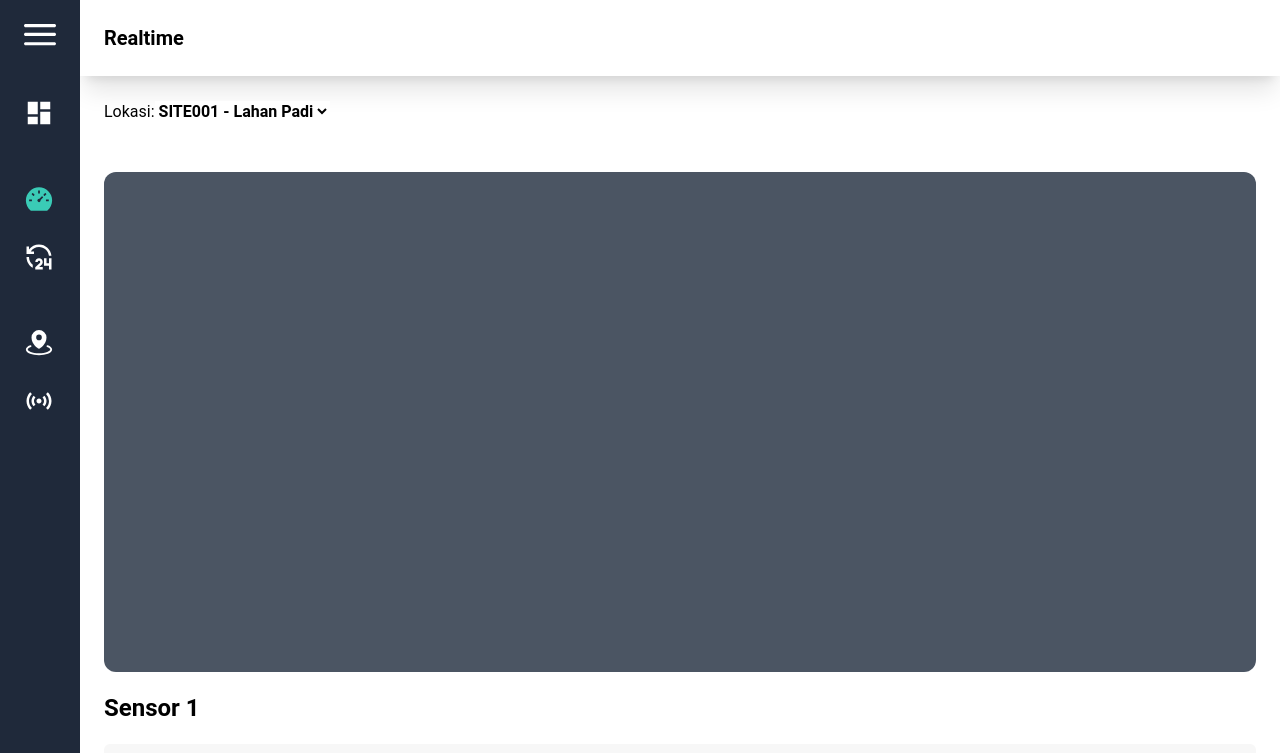
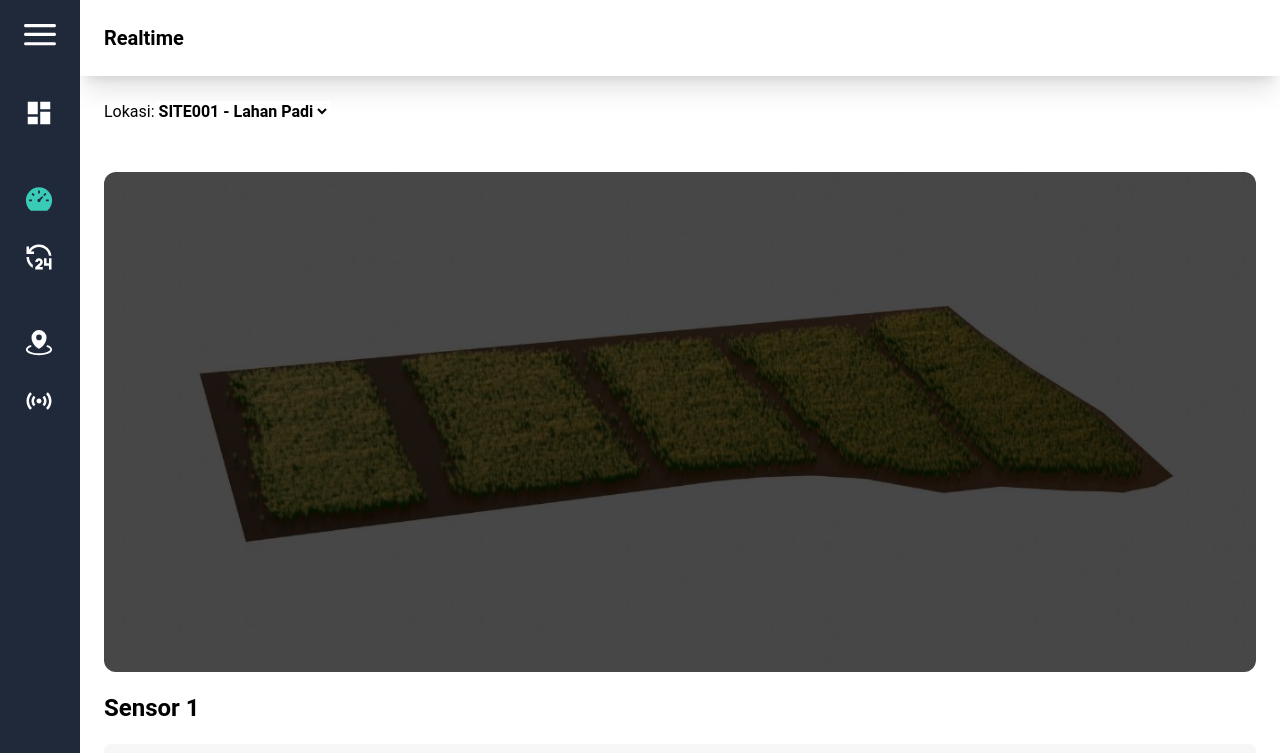
Before and after one commit to shalmanrafli30/agrosmart-system, a Next.js app: page /realtime in a window 1280 px wide. Shown: the top 753 px of the page. Built offline with nearby package versions, Linux system fonts and the light colour scheme.

Commit message:
add lahan image

```diff
--- a/src/app/page.tsx
+++ b/src/app/page.tsx
@@ -30,7 +30,9 @@ export default function HomePage() {
   return (
     <div className="p-6">
       <div className="flex gap-2">
-        <div className="bg-gray-600 flex-grow-[3] h-[500px] rounded-xl w-1/2"></div>
+        <div className="bg-gray-600 flex-grow-[3] h-[500px] rounded-xl w-1/2 overflow-hidden">
+          <img src="/assets/img/Lahan.jpg" alt="gambar lahan" className="object-cover object-center w-full h-full"/>
+        </div>
         <div className="flex-grow">
           <div className="flex flex-col gap-y-2">
             {/* Tanaman & Umur Tanam - SECTION 1 */}
--- a/src/app/realtime/page.tsx
+++ b/src/app/realtime/page.tsx
@@ -68,8 +68,8 @@ export const data = [
 export default function Realtime() {
     return (
         <div className="p-6">
-            <div className="bg-gray-600 flex-grow-[3] h-[500px] rounded-xl max-w-screen-2xl">
-                {/* You can add more UI elements here if needed */}
+            <div className="bg-gray-600 flex-grow-[3] h-[500px] rounded-xl max-w-screen-2xl overflow-hidden">
+                <img src="/assets/img/Lahan.jpg" alt="gambar lahan" className="object-cover object-center w-full h-full"/>
             </div>
             {data.map((sensorData) => (
                 <SensorRealtime
```
